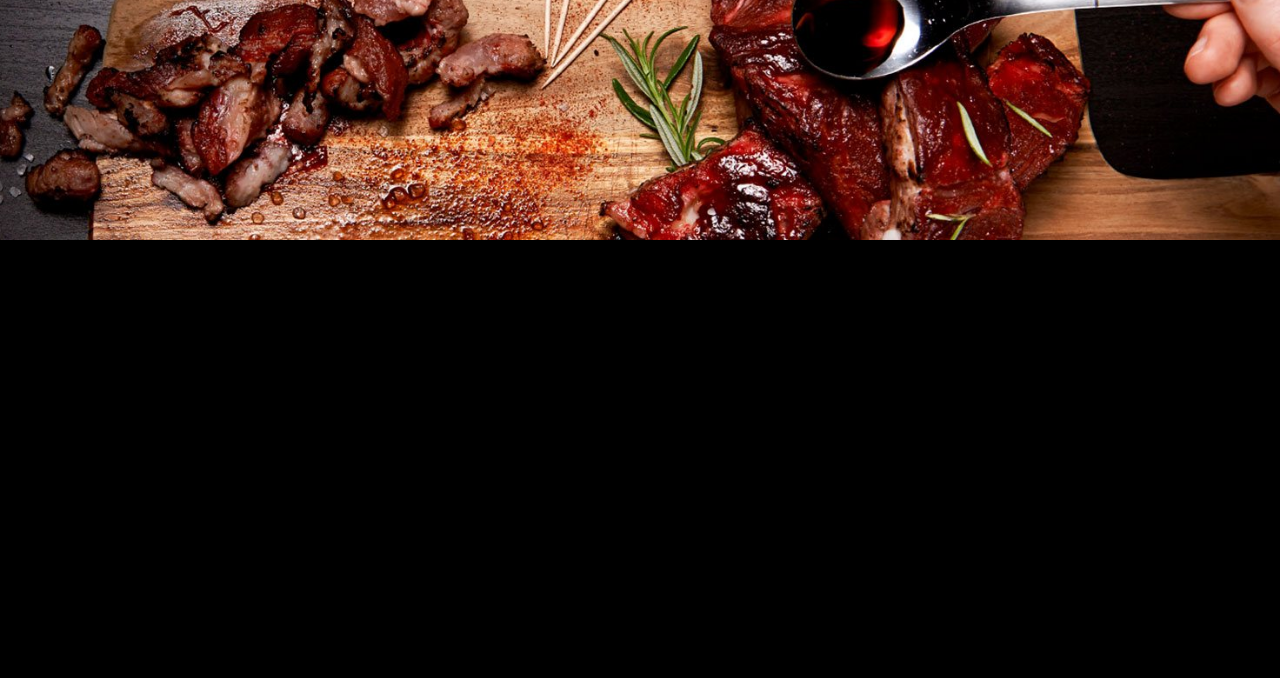
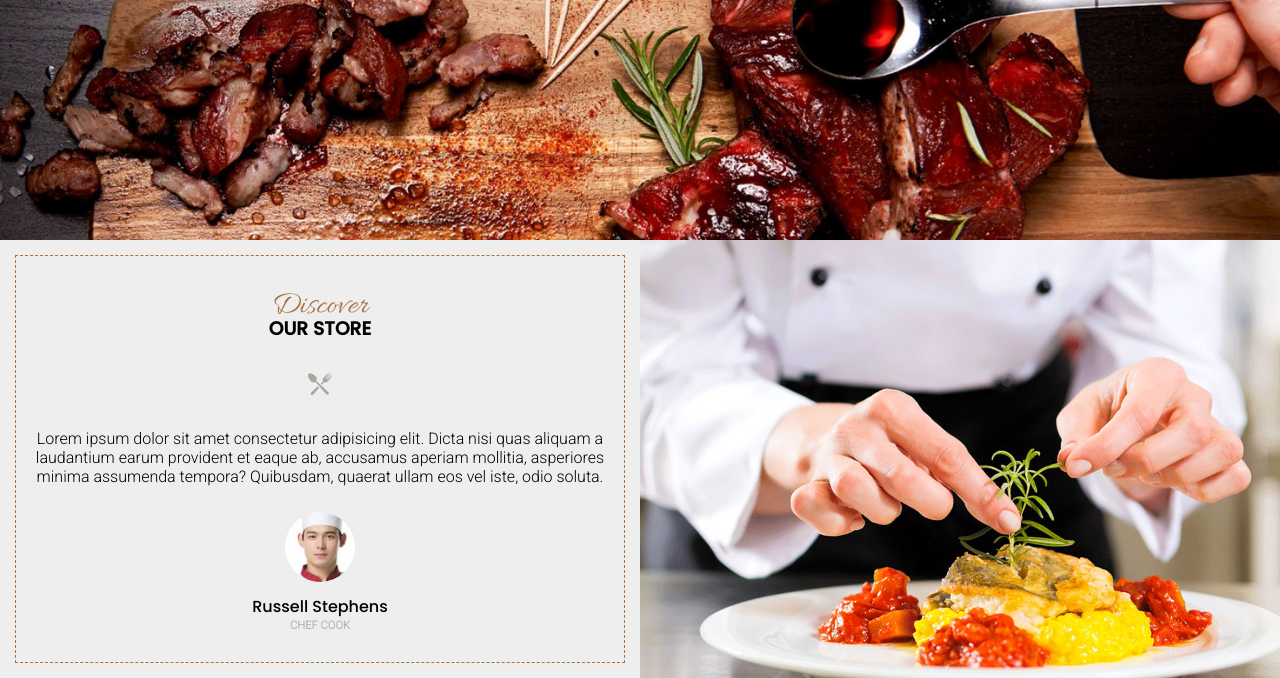
Before and after one commit to adminnono/adminnono.github.io, a PHP site: page / in a window 1280 px wide. Shown: the part 560-1238 px from the top of the page. Before the commit the page ends 800 px from the top, so only its background shows below. Run offline with PHP 8.4, Linux system fonts and the light colour scheme.

Commit message:
Ajout du section1

```diff
--- a/resto/assets/styles/index.css
+++ b/resto/assets/styles/index.css
@@ -121,4 +121,44 @@ header .header-text div h6 {
   font-size: 0.75rem;
   letter-spacing: 6px;
   font-weight: 100;
+}
+
+.section1 {
+  display: grid;
+  grid-template-columns: 50% 50%;
+  background: #eee;
+}
+.section1 .intro-text {
+  margin: 15px;
+  padding: 30px 15px;
+  border: 1px dashed rgb(166, 114, 69);
+}
+.section1 .intro-text h2 {
+  color: rgb(166, 114, 69);
+  font-family: Allura, cursive;
+  font-size: 2rem;
+  font-weight: 500;
+}
+.section1 .intro-text h3 {
+  margin-top: -12px;
+  font-family: Poppins, serif;
+}
+.section1 .intro-text img {
+  margin: 26px;
+}
+.section1 .intro-text img:nth-of-type(2) {
+  height: 70px;
+  border-radius: 150px;
+  margin-bottom: 8px;
+}
+.section1 .intro-text h4 {
+  font-family: Poppins, serif;
+  font-weight: 100;
+}
+.section1 .intro-text h5 {
+  color: rgb(182, 182, 182);
+  font-size: 0.7rem;
+}
+.section1 .intro-pic {
+  background: url(../img/store-01.jpg) center/cover;
 }/*# sourceMappingURL=index.css.map */
--- a/resto/index.html
+++ b/resto/index.html
@@ -69,5 +69,22 @@
         </div>
       </div>
     </header>
+    <section class="section1">
+      <div class="intro-text">
+        <h2>Discover</h2>
+        <h3>OUR STORE</h3>
+        <img src="./assets/img/ic-plate.png" alt="icon-plate" />
+        <p>
+          Lorem ipsum dolor sit amet consectetur adipisicing elit. Dicta nisi
+          quas aliquam a laudantium earum provident et eaque ab, accusamus
+          aperiam mollitia, asperiores minima assumenda tempora? Quibusdam,
+          quaerat ullam eos vel iste, odio soluta.
+        </p>
+        <img src="./assets/img/avatar-01.jpg" alt="chef resto picture" />
+        <h4>Russell Stephens</h4>
+        <h5>CHEF COOK</h5>
+      </div>
+      <div class="intro-pic"></div>
+    </section>
   </body>
 </html>
```
Also changed, not shown: resto/assets/styles/layouts/_section1.scss (+41 -0 lines), 1 other file.
